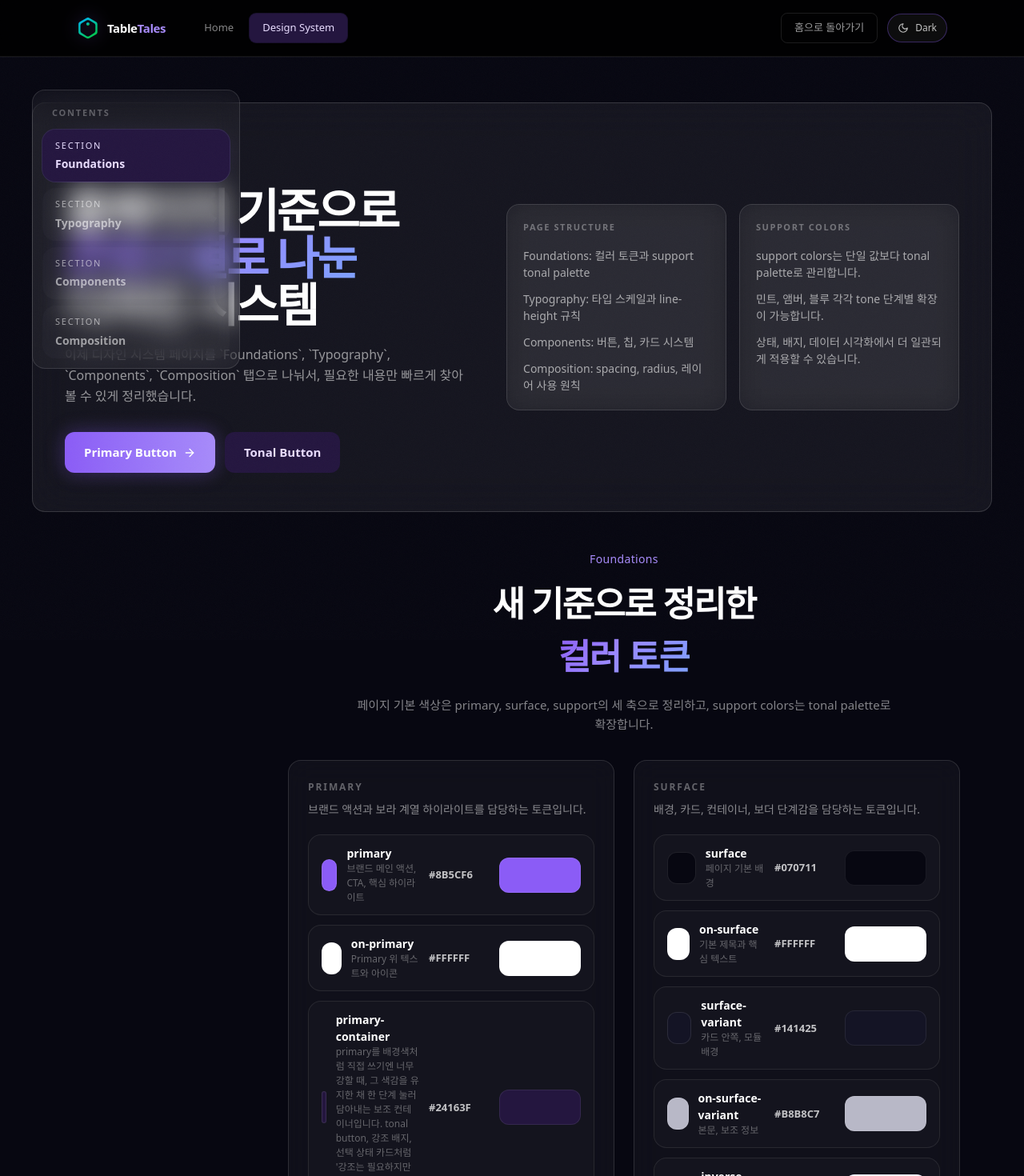
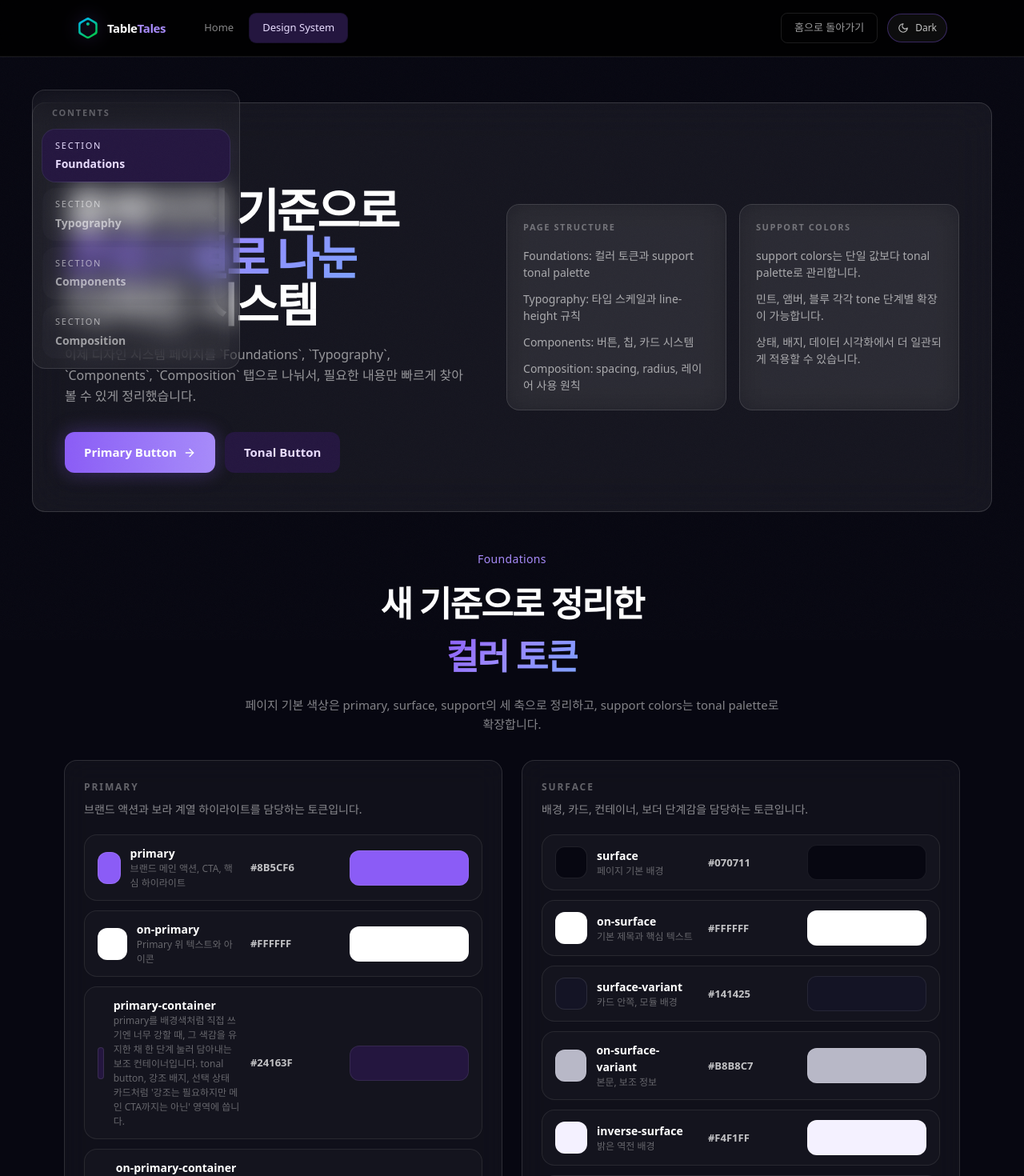
Before and after one commit to seola0114/table-tales, a Next.js app: page /design-system in a window 1280 px wide. Shown: the top 1470 px of the page at 80% size. Built offline with nearby package versions, Linux system fonts and the light colour scheme; a web font is replaced by a local one.

Commit message:
Remove design system left content padding

```diff
--- a/app/design-system/page.tsx
+++ b/app/design-system/page.tsx
@@ -962,7 +962,7 @@ export default function DesignSystemPage() {
           </div>
         </section>
 
-        <div className="lg:pl-[280px]">
+        <div>
           <aside className="hidden lg:fixed lg:left-6 lg:top-28 lg:block lg:w-[240px] xl:left-10 xl:w-[260px]">
             <section className="glass-card p-3">
               <div className="mb-3 px-3 pt-2">
```
